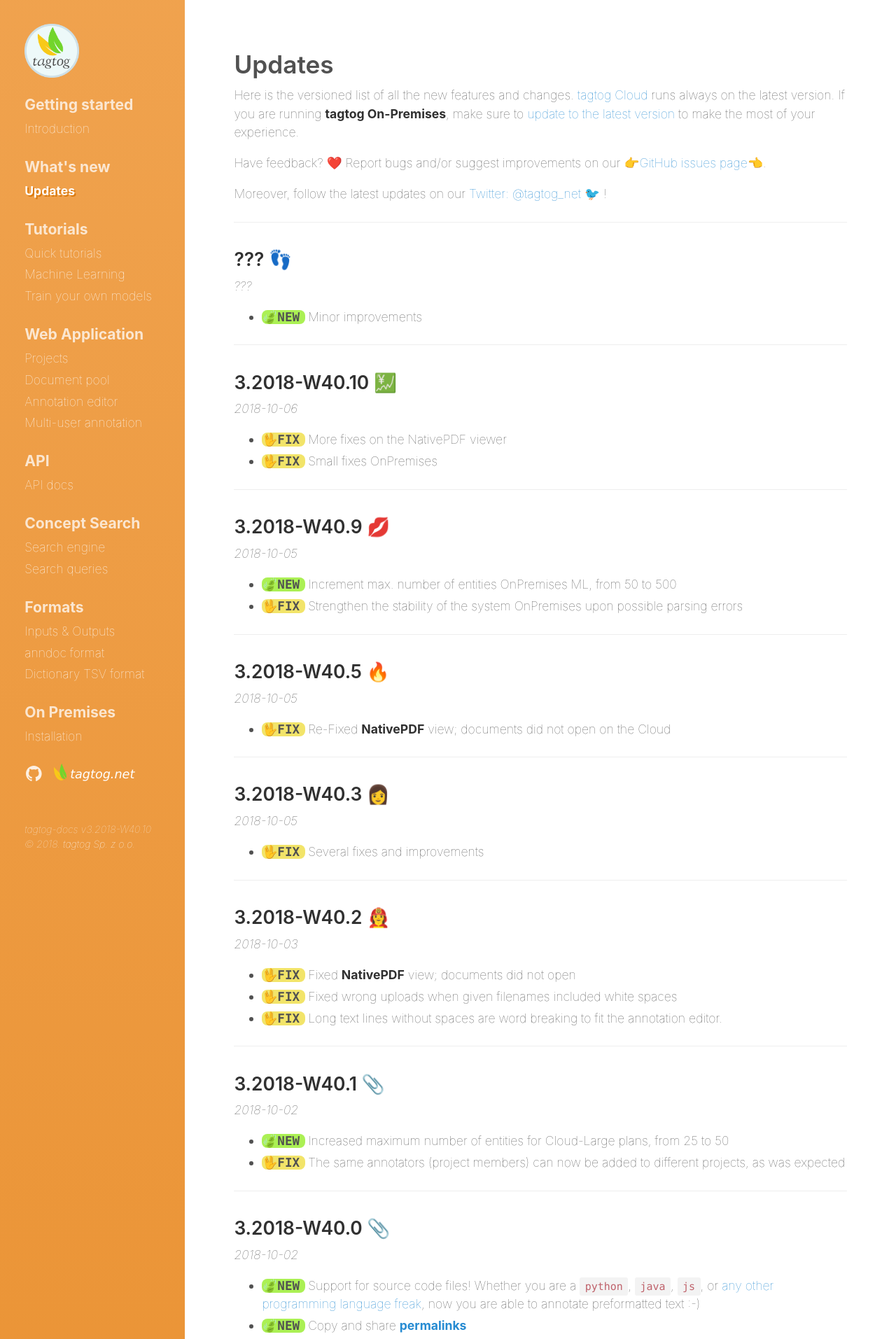
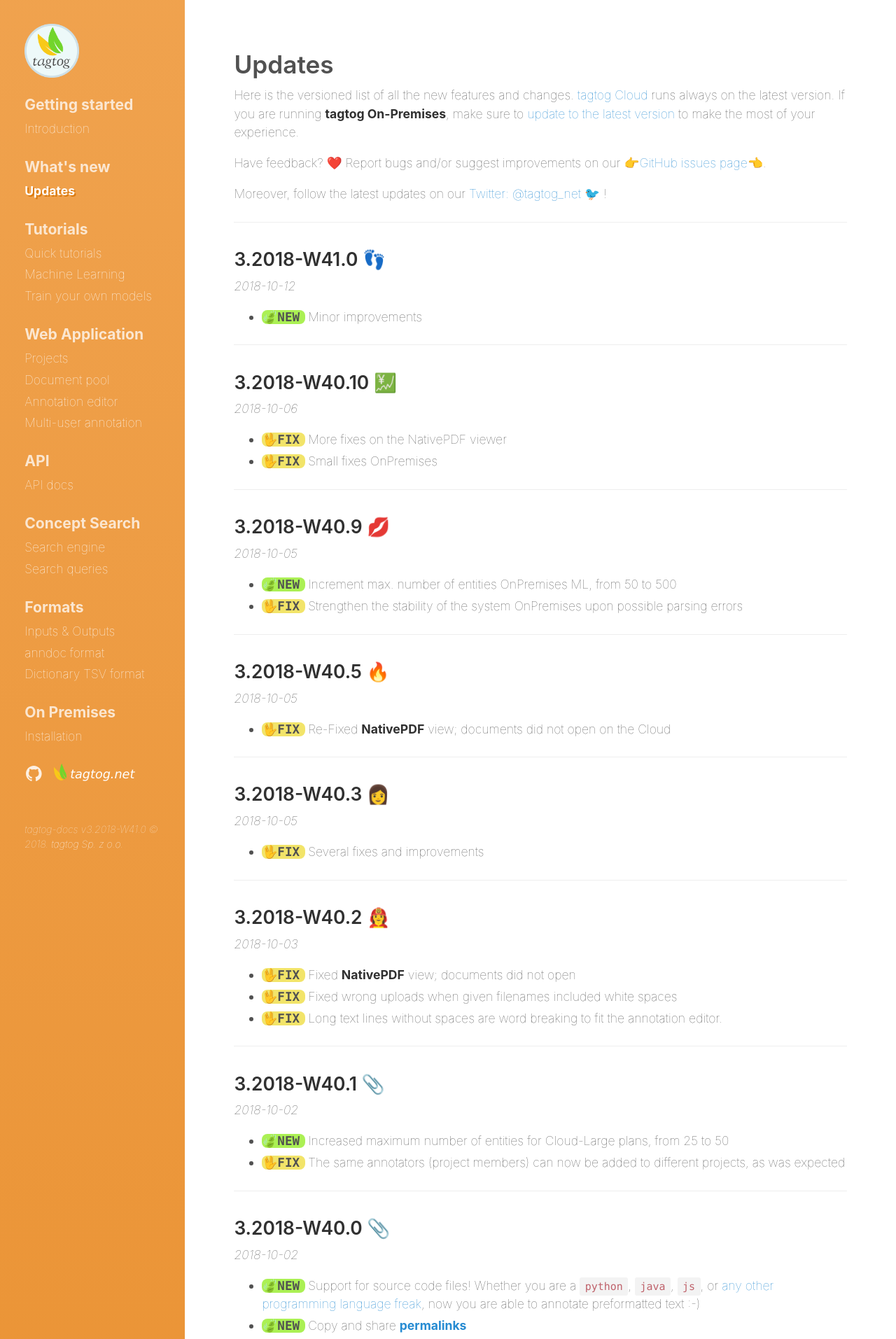
Before and after one commit to tagtogorg/tagtog-doc, a Jekyll site: the page built from updates.md, in a window 1280 px wide. Shown: the top 1913 px of the page at 70% size. Built offline with Jekyll 4.4.1, drawn with Linux system fonts in a browser that asks for light colours; nearby versions of some CDN libraries; emoji names are drawn with the system emoji font.

Commit message:
Bump version: 3.2018-W41.0 👣

```diff
--- a/_config.yml
+++ b/_config.yml
@@ -61,7 +61,7 @@ plugins:
   - jemoji
 
 # Custom vars
-version: 3.2018-W40.10
+version: 3.2018-W41.0
 sidebar_home_link:  true
 search_page:   false
 # sidebar_blog_link:  '/blog'   # By default, your home page is your blog
--- a/updates.md
+++ b/updates.md
@@ -14,8 +14,8 @@ Moreover, follow the latest updates on our [Twitter: @tagtog_net 🐦](https://t
 
 ---
 
-## ??? 👣
-_???_
+## 3.2018-W41.0 👣
+_2018-10-12_
 
 <ul class="updates">
   <li class="new"><span markdown="1">Minor improvements</span></li>
```
Also changed, not shown: 1 other file.
